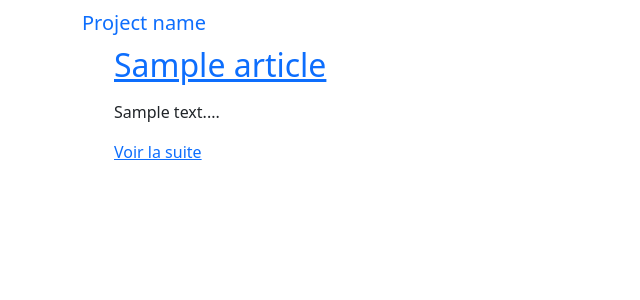
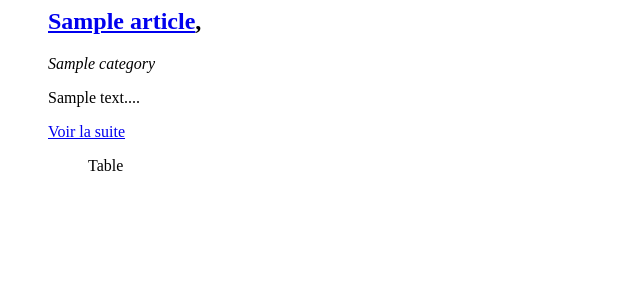
Before and after one commit to Tuvedunyel/Blog-class-php, a PHP site: page /public/index.php in a window 1280 px wide. Shown: the top 300 px of the page, without its empty margins (0-640 px from the left). Run offline with PHP 8.4, Linux system fonts and the light colour scheme; tables that the repository leaves empty or names only in its code hold one stand-in row (values such as "Sample post").

Commit message:
gettable

```diff
--- a/app/Article.php
+++ b/app/Article.php
@@ -1,15 +1,13 @@
 <?php
 
-class Article {
+class Article extends Table {
 
     public static function getLast() {
-       return App::getDatabase()->query('SELECT * FROM articles', __CLASS__);
-    }
-
-    public function __get($key) {
-        $method = 'get' . ucfirst($key);
-        $this->$key = $this->$method();
-        return $this->$key;
+       return App::getDatabase()->query("
+       SELECT articles.id, articles.titre, articles.contenu, categories.titre as category
+       FROM articles LEFT JOIN categories
+       ON category_id = categories.id",
+        __CLASS__);
     }
 
     public function getUrl() {
--- /dev/null
+++ b/app/Categories.php
@@ -0,0 +1,12 @@
+<?php
+
+class Categories extends Table {
+
+    protected static $table = 'categories';
+
+
+
+    public function getUrl() {
+        return 'index.php?p=categories&id=' . $this->id;
+    }
+}
--- a/app/DataBase.php
+++ b/app/DataBase.php
@@ -17,7 +17,7 @@ class DataBase {
 
     private function getPDO() {
         if($this->pdo === null) {
-            $pdo = new PDO("mysql:host=localhost;dbname=blog", $this->db_user, $this->db_pass);
+            $pdo = new PDO("mysql:host=". $this->db_host .";dbname=". $this->db_name ."", $this->db_user, $this->db_pass);
             $pdo->setAttribute(PDO::ATTR_ERRMODE, PDO::ERRMODE_EXCEPTION);
             $this->pdo = $pdo;
 
--- /dev/null
+++ b/app/Table.php
@@ -0,0 +1,25 @@
+<?php
+
+class Table {
+
+    protected static $table;
+
+    private static function getTable() {
+        if (self::$table === null) {
+            self::$table = __CLASS__;
+            die(self::$table);
+        }
+        return self::$table;
+    }
+
+    public static function all() {
+        return App::getDatabase()->query("SELECT * FROM ". self::getTable() ."", __CLASS__);
+    }
+
+    public function __get($key) {
+        $method = 'get' . ucfirst($key);
+        $this->$key = $this->$method();
+        return $this->$key;
+    }
+
+}
--- a/pages/home.php
+++ b/pages/home.php
@@ -2,11 +2,24 @@
 <?php
     foreach(Article::getLast() as $post) :
 ?>
-    <h2>
-        <a href="<?= $post->url; ?>"><?= $post->titre; ?></a>
-    </h2>
-
-    <p><?= $post->extrait; ?></p>
+<div class="row">
+    <div class="col-sm-8">
+        <h2>
+        <a href="<?= $post->url; ?>"><?= $post->titre; ?></a>,
+        </h2>
+        <p><em><?= $post->category; ?></em></p>
+        <p><?= $post->extrait; ?></p>
+    </div>
+    <div class="col-sm-4">
+        <ul>
+            <?php foreach (Categories::all() as $category) : ?>
+                <li>
+                    <a href="<?= $category->url; ?>"><?= $category->title ?></a>
+                </li>
+            <?php endforeach ?>
+        </ul>
+    </div>
+</div>
 
 <?php endforeach; ?>
 </ul>
```
